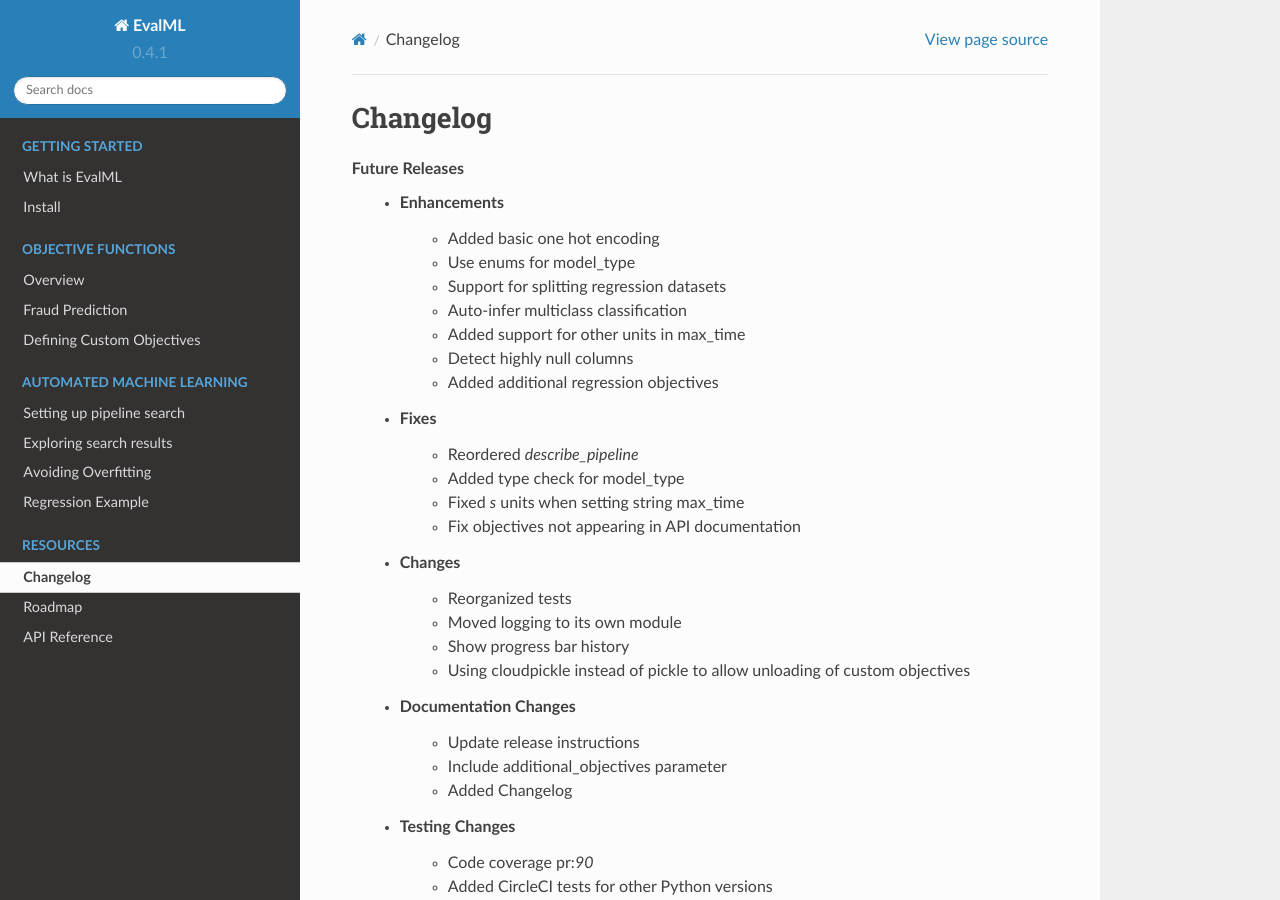
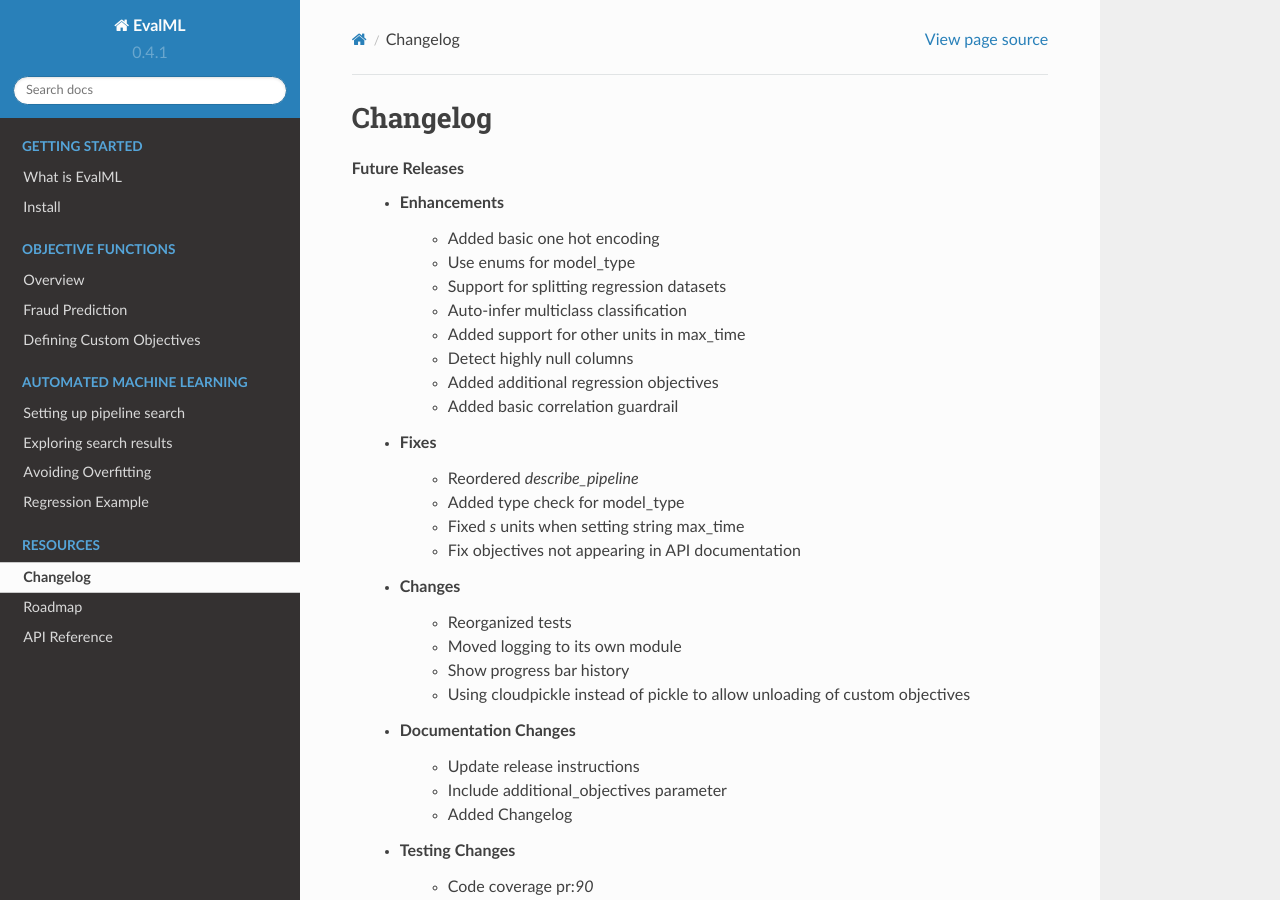
Before and after one commit to alteryx/evalml, a Sphinx documentation site: the page built from docs/source/changelog.rst, in a window 1280 px wide and 900 px high. Built offline with Sphinx 7.4.7 and the Read the Docs theme 2.0.0, drawn with Linux system fonts in a browser that asks for light colours; pages that are not in the unit, such as notebooks, are missing from menus.

Commit message:
changelog

```diff
--- a/docs/source/changelog.rst
+++ b/docs/source/changelog.rst
@@ -11,6 +11,7 @@
         * Added support for other units in max_time :pr:`125`
         * Detect highly null columns :pr:`121`
         * Added additional regression objectives :pr:`100`
+        * Added basic correlation guardrail :pr:`141`
     * Fixes
         * Reordered `describe_pipeline` :pr:`94`
         * Added type check for model_type :pr:`109`
```
